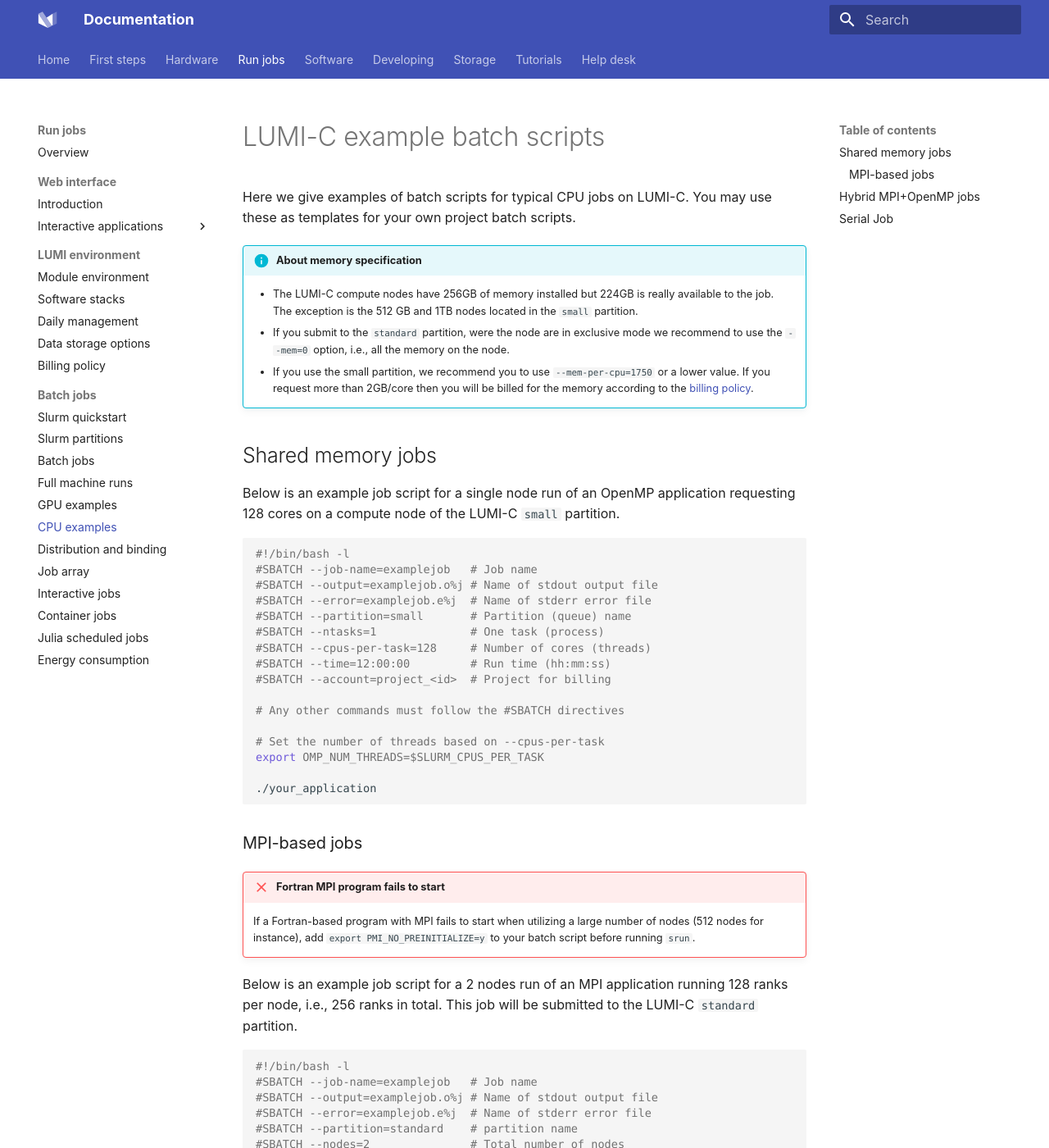
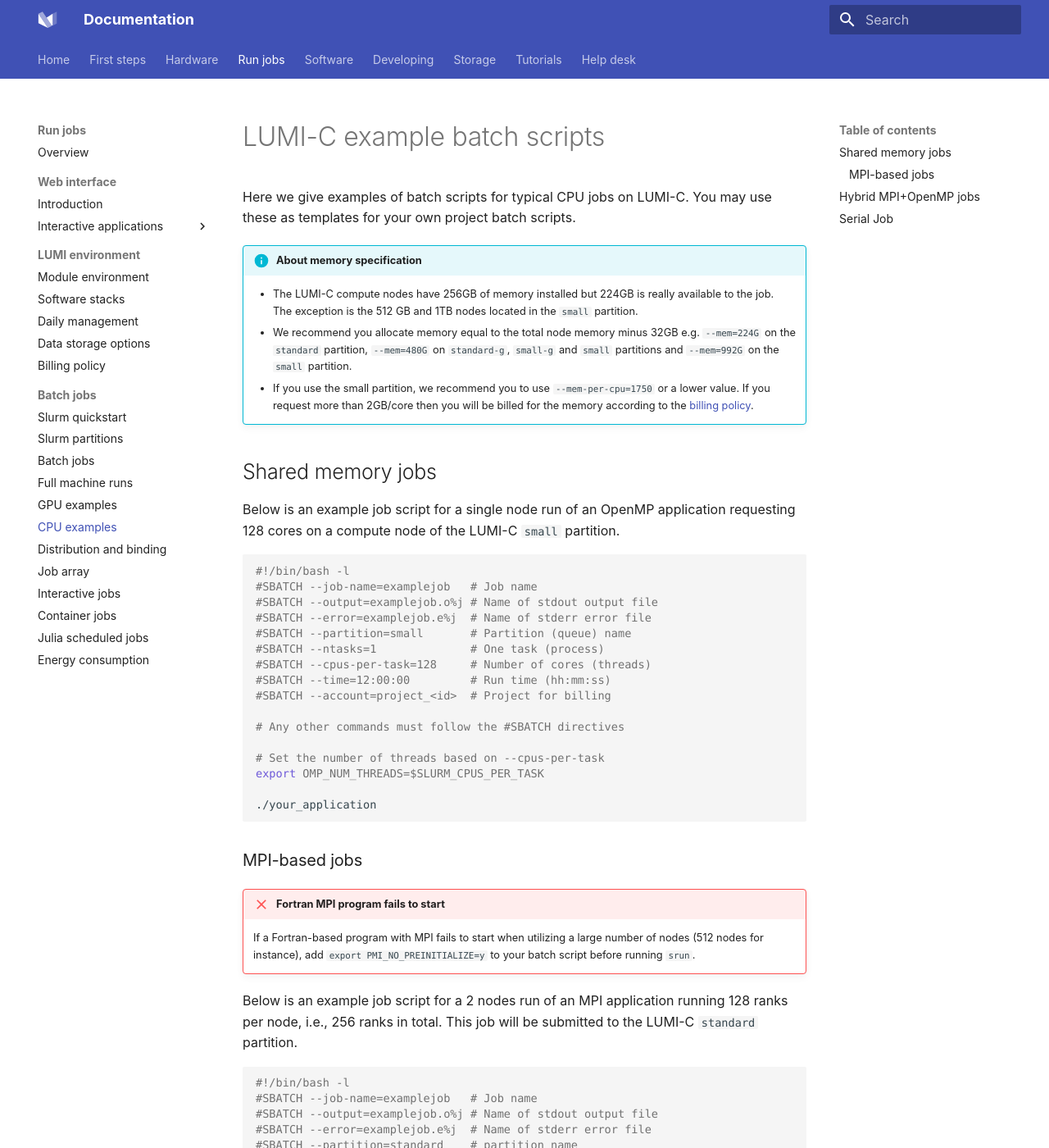
Before and after one commit to Lumi-supercomputer/lumi-userguide, an MkDocs documentation site: the page built from docs/runjobs/scheduled-jobs/lumic-job.md, in a window 1280 px wide and 1400 px high. Shown: the whole window at 82% size. Built offline with MkDocs 1.6.1 and Material for MkDocs 9.7.7, drawn with Linux system fonts in a browser that asks for light colours; some of the changed text lies outside the part shown.

Commit message:
Change memory recommendation

```diff
--- a/docs/runjobs/scheduled-jobs/lumic-job.md
+++ b/docs/runjobs/scheduled-jobs/lumic-job.md
@@ -10,9 +10,9 @@
     - The LUMI-C compute nodes have 256GB of memory installed but 224GB is really
       available to the job. The exception is the 512 GB and 1TB nodes located in
       the `small` partition.
-    - If you submit to the `standard` partition, were the node are in exclusive
-      mode we recommend to use the `--mem=0` option, i.e., all  the memory on
-      the node.
+    - We recommend you allocate memory equal to the total node memory minus 32GB
+      e.g. `--mem=224G` on the `standard` partition, `--mem=480G` on `standard-g`,
+      `small-g` and `small` partitions and `--mem=992G` on the `small` partition.
     - If you use the small partition, we recommend you to use `--mem-per-cpu=1750`
       or a lower value. If you request more than 2GB/core then you will be
       billed for the memory according to the [billing policy][billing].
@@ -61,7 +61,7 @@
 #SBATCH --partition=standard    # partition name
 #SBATCH --nodes=2               # Total number of nodes
 #SBATCH --ntasks=256            # Total number of mpi tasks
-#SBATCH --mem=0                 # Allocate all the memory on each node
+#SBATCH --mem=224G              # Allocate 224GB memory on each standard node
 #SBATCH --time=1-12:00:00       # Run time (d-hh:mm:ss)
 #SBATCH --account=project_<id>  # Project for billing
 
```
